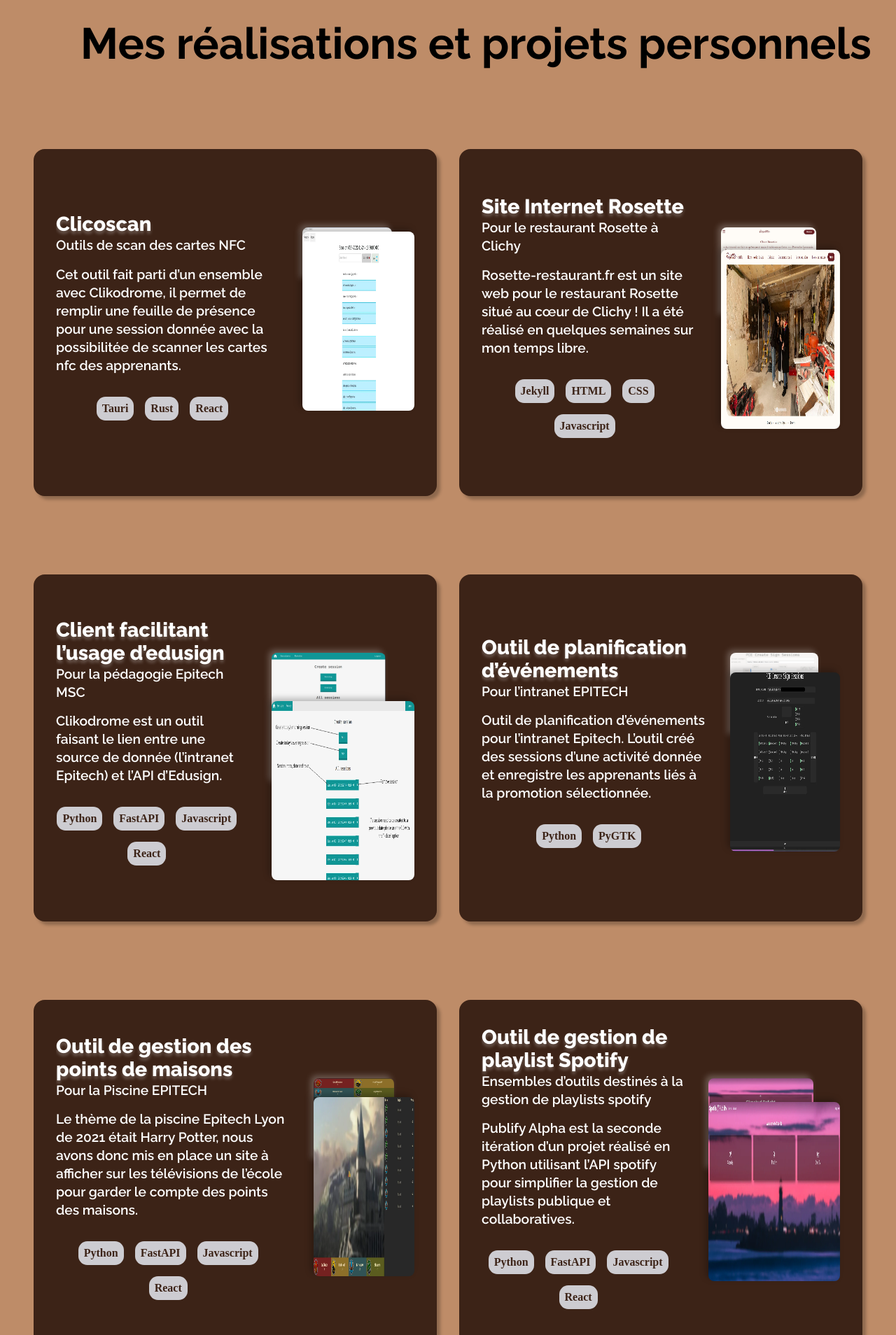
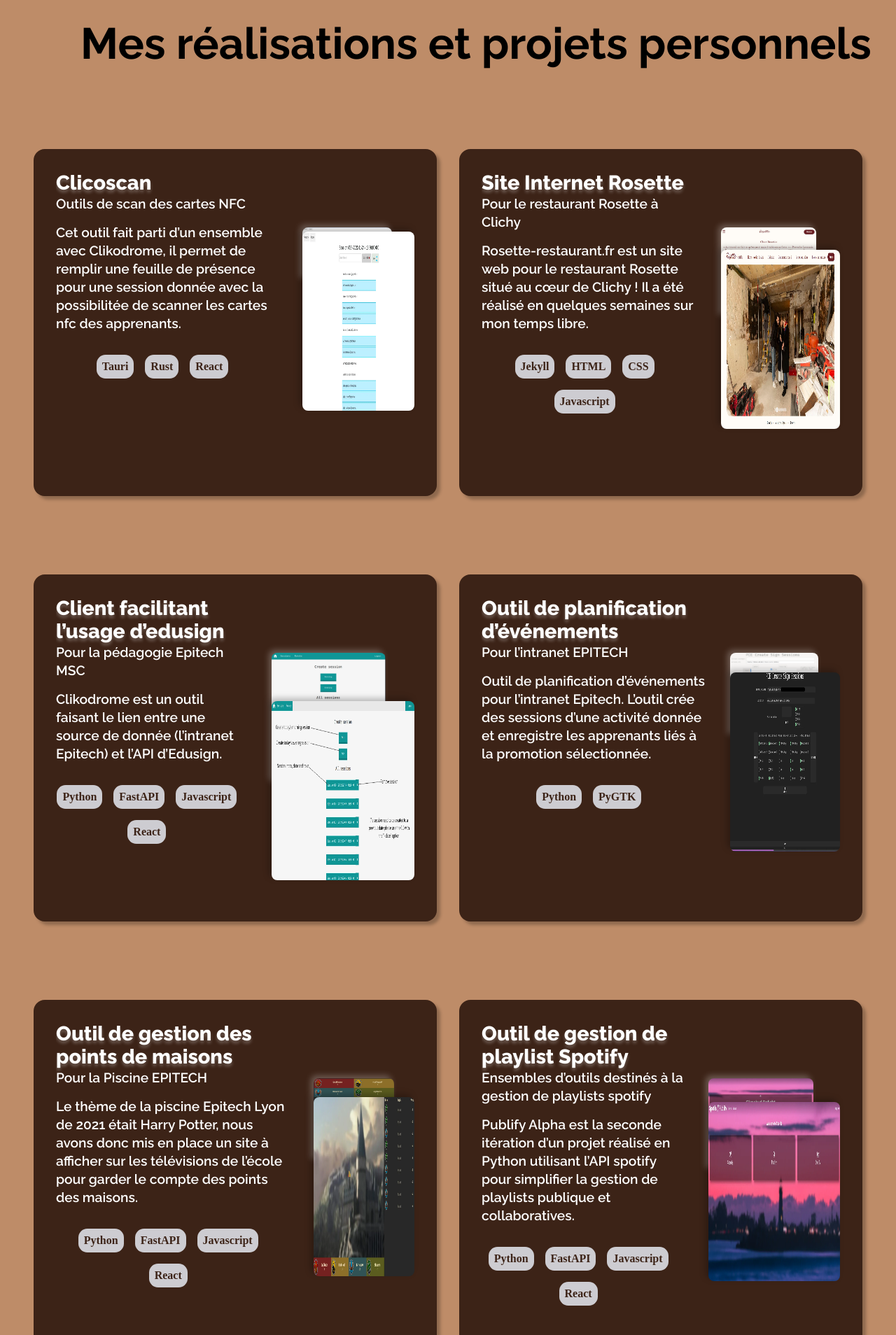
Before and after one commit to JulienAldon/Portfolio, a Jekyll site: the page built from index.markdown, in a window 1280 px wide. Shown: the part 1821-3729 px from the top of the page at 70% size. Built offline with Jekyll 4.4.1, drawn with Linux system fonts in a browser that asks for light colours; nearby versions of some CDN libraries.

```diff
--- a/Gemfile
+++ b/Gemfile
@@ -7,7 +7,8 @@ source "https://rubygems.org"
 #
 # This will help ensure the proper Jekyll version is running.
 # Happy Jekylling!
-gem "jekyll", "~> 4.2.2"
+gem "json"
+gem "jekyll"
 # This is the default theme for new Jekyll sites. You may change this to anything you like.
 gem "minima", "~> 2.5"
 # If you want to use GitHub Pages, remove the "gem "jekyll"" above and
--- a/_posts/2022-11-04-EpitechEventPlanner.markdown
+++ b/_posts/2022-11-04-EpitechEventPlanner.markdown
@@ -1,56 +1,60 @@
 ---
-permalink:      /epitecheventplanner
-layout:         project
-title:          "Epitech Event Planner"
-date:           2022-01-12
-description:    "Outil de planification de session pour l'intranet Epitech. L'outil créé des sessions d'une activité donnée et enregistre les apprenants liés à la promotion sélectionnée. EEplanner sert à simplifier la planification des événements en masse pour les activités d'émargement. L'outil s'inscrit dans le processus d'émargement d'Epitech MSC."
+permalink: /epitecheventplanner
+layout: project
+title: "Epitech Event Planner"
+date: 2022-01-12
+description: "Outil de planification de session pour l'intranet Epitech. L'outil crée des sessions d'une activité donnée et enregistre les apprenants liés à la promotion sélectionnée. EEplanner sert à simplifier la planification des événements en masse pour les activités d'émargement. L'outil s'inscrit dans le processus d'émargement d'Epitech MSC."
 
 images:
-    - img: "/assets/images/ressources/EventPlanner/EventPlannerLight.webp"
-      alt: "Vue principale du logiciel avec GTK."
-    - img: "/assets/images/ressources/EventPlanner/EventPlannerEnCour.webp"
-      alt: "Une barre de chargement se remplit au fur et à mesure de la réalisation des tâches."
-    - img: "/assets/images/ressources/EventPlanner/EventPlannerError.webp"
-      alt: "Certaines erreurs peuvent survenir durant l'utilisation de l'outil."
-    - img: "/assets/images/ressources/EventPlanner/EventPlannerFinished.webp"
-      alt: "Une fois le travail termniné, l'application."
+  - img: "/assets/images/ressources/EventPlanner/EventPlannerLight.webp"
+    alt: "Vue principale du logiciel avec GTK."
+  - img: "/assets/images/ressources/EventPlanner/EventPlannerEnCour.webp"
+    alt: "Une barre de chargement se remplit au fur et à mesure de la réalisation des tâches."
+  - img: "/assets/images/ressources/EventPlanner/EventPlannerError.webp"
+    alt: "Certaines erreurs peuvent survenir durant l'utilisation de l'outil."
+  - img: "/assets/images/ressources/EventPlanner/EventPlannerFinished.webp"
+    alt: "Une fois le travail termniné, l'application."
 
 technos:
-    - tech: "Python"
-      url: "https://www.python.org/"
-    - tech: "PyGTK"
-      url: "https://wiki.python.org/moin/PyGtk"
+  - tech: "Python"
+    url: "https://www.python.org/"
+  - tech: "PyGTK"
+    url: "https://wiki.python.org/moin/PyGtk"
 
 homepages:
-    - url: "https://github.com/JulienAldon/EpitechEventPlanner"
-      alt: "Lien vers le github"
-      icon: "fab fa-github"
+  - url: "https://github.com/JulienAldon/EpitechEventPlanner"
+    alt: "Lien vers le github"
+    icon: "fab fa-github"
 
 made-by: "Réalisé par <a rel='author' target='_blank' href='https://github.com/JulienAldon'>Julien Aldon</a>"
 
 excerpt_separator: <!--more-->
 google-seo-data-markup: |
-    <script type="application/ld+json">
-    {
-        "@context": "https://schema.org",
-        "@type": "Article",
-        "headline": "Epitech Event Planner",
-        "image": "https://julien.aldon.fr/assets/images/ressources/EventPlanner/EventPlannerVue.webp",
-        "author": {
-            "@type": "Person",
-            "name": "Julien Aldon",
-            "url": "https://julien.aldon.fr"
-        },
-        "description": "Outil de planification de session pour l'intranet Epitech. L'outil créé des sessions d'une activité donnée et enregistre les apprenants liés à la promotion sélectionnée. EEplanner sert à simplifier la planification des événements en masse pour les activités d'émargement. L'outil s'inscrit dans le processus d'émargement d'Epitech MSC."
-    }
-    </script>
+  <script type="application/ld+json">
+  {
+      "@context": "https://schema.org",
+      "@type": "Article",
+      "headline": "Epitech Event Planner",
+      "image": "https://julien.aldon.fr/assets/images/ressources/EventPlanner/EventPlannerVue.webp",
+      "author": {
+          "@type": "Person",
+          "name": "Julien Aldon",
+          "url": "https://julien.aldon.fr"
+      },
+      "description": "Outil de planification de session pour l'intranet Epitech. L'outil crée des sessions d'une activité donnée et enregistre les apprenants liés à la promotion sélectionnée. EEplanner sert à simplifier la planification des événements en masse pour les activités d'émargement. L'outil s'inscrit dans le processus d'émargement d'Epitech MSC."
+  }
+  </script>
 color: dark-chocolate
+---
 
----
 # Outil de planification d'événements
+
 ## Pour l'intranet EPITECH
-Outil de planification d'événements pour l'intranet Epitech. L'outil créé des sessions d'une activité donnée et enregistre les apprenants liés à la promotion sélectionnée.
+
+Outil de planification d'événements pour l'intranet Epitech. L'outil crée des sessions d'une activité donnée et enregistre les apprenants liés à la promotion sélectionnée.
+
 <!--more-->
+
 EEplanner sert à simplifier la planification des événements en masse pour les activités d'émargement. L'outil s'inscrit dans le processus d'émargement d'Epitech MSC.
 EEplanner fait partie des 3 outils servant au suivi des présences MSC, il automatise l'instanciation et l'inscription des promotions aux activités d'émargement. Etoken & L'intranet Epitech : sert à scanner les cartes apprenant et stocker le statut de présence des apprenants. Clikodrome : récupère le statut de présence des apprenants depuis l'intranet et demande à l'API Edusign d'envoyer les mails de présence.
 
--- a/assets/css/main.css
+++ b/assets/css/main.css
@@ -3,13 +3,12 @@
 }
 
 body {
-    background-color: #BE8C68;
+  background-color: #be8c68;
   margin: 0px;
-
 }
 
 a {
-    color: #F5F5F5;
+  color: #f5f5f5;
   text-decoration: none;
 }
 
@@ -29,7 +28,7 @@ a {
 .presentation {
   margin-left: 20%;
   margin-right: 20%;
-    margin-top:5rem;
+  margin-top: 5rem;
   display: flex;
   flex-flow: column;
   padding-bottom: 3rem;
@@ -44,7 +43,7 @@ a {
 .presentation p.selected {
   display: flex;
   opacity: 1;
-    font-family: 'Raleway';
+  font-family: "Raleway";
   font-style: normal;
   font-weight: 500;
   font-size: 1.3rem;
@@ -56,7 +55,7 @@ a {
 
 .presentation span {
   display: inline-flex;
-    border: 3px solid #CDCCD1;
+  border: 3px solid #cdccd1;
   box-shadow: 0px 4px 4px rgba(0, 0, 0, 0.25);
 }
 
@@ -76,25 +75,24 @@ a {
   padding-bottom: 1rem;
 }
 
-
 .experiencebox div {
   padding-left: 3rem;
   width: 25rem;
 }
 
 .experiencebox .date {
-    font-family: 'Raleway';
+  font-family: "Raleway";
   font-style: normal;
   font-weight: 600;
   font-size: 1rem;
   line-height: 21px;
-    color: #CDCCD1;
+  color: #cdccd1;
   margin: 0rem;
   width: 10rem;
 }
 
 .experiencebox div .titre {
-    font-family: 'Raleway';
+  font-family: "Raleway";
   font-style: normal;
   font-weight: 700;
   font-size: 1.2rem;
@@ -105,8 +103,7 @@ a {
 }
 
 .experiencebox div .description {
-
-    font-family: 'Raleway';
+  font-family: "Raleway";
   font-style: normal;
   font-weight: 600;
   font-size: 20px;
@@ -116,7 +113,7 @@ a {
 }
 
 .ruler {
-    border: 3px solid #CDCCD1;
+  border: 3px solid #cdccd1;
   box-shadow: 0px 4px 4px rgba(0, 0, 0, 0.25);
   height: 0px;
   width: 10rem;
@@ -136,12 +133,12 @@ a {
   background: none;
   border: none;
   max-width: 70%;
-    font-family: 'Raleway';
+  font-family: "Raleway";
   font-style: normal;
   font-weight: 700;
   font-size: 28px;
   line-height: 33px;
-    color: #CDCCD1;
+  color: #cdccd1;
   margin-bottom: 4rem;
   margin-top: 4rem;
   cursor: pointer;
@@ -164,14 +161,13 @@ a {
   transform: scale(130%) translateX(11%);
 }
 
-.infobox a.selected .ruler{
+.infobox a.selected .ruler {
   border: 3px solid #000000;
-
 }
 
 .chevron {
   font-size: 4rem;
-    color: #CDCCD1;
+  color: #cdccd1;
   display: flex;
   justify-content: center;
   align-items: center;
@@ -179,7 +175,7 @@ a {
 }
 
 .chevron:hover {
-    transform: scale(130%)
+  transform: scale(130%);
 }
 
 .profilebox {
@@ -206,35 +202,35 @@ a {
 }
 
 .aboutbox div h1 {
-    font-family: 'Raleway';
+  font-family: "Raleway";
   font-style: normal;
   font-weight: 700;
   font-size: 4rem;
   line-height: 70px;
-    padding:0px;
-    margin:0px;
+  padding: 0px;
+  margin: 0px;
   color: #000000;
 }
 
 .aboutbox div h2 {
-    font-family: 'Raleway';
+  font-family: "Raleway";
   font-style: normal;
   font-weight: 500;
   font-size: 1.8rem;
-    padding:0px;
-    margin:0px;
+  padding: 0px;
+  margin: 0px;
   line-height: 33px;
   color: #000000;
 }
 
 .aboutbox div p {
-    font-family: 'Raleway';
+  font-family: "Raleway";
   font-style: normal;
   font-weight: 500;
   font-size: 1.5rem;
   line-height: 33px;
-    padding:0px;
-    margin:0px;
+  padding: 0px;
+  margin: 0px;
 }
 
 .iconbox {
@@ -255,17 +251,17 @@ a {
   justify-content: center;
   align-items: center;
   cursor: pointer;
-    border: 5px solid #CDCCD1;
+  border: 5px solid #cdccd1;
   border-radius: 1rem;
 }
 
 .iconLink:before {
   content: "";
   position: absolute;
-    width:80px;
-    height:80px;
-    background:#3C2317;
-    transform:translateY(4rem) rotate(0deg);
+  width: 80px;
+  height: 80px;
+  background: #3c2317;
+  transform: translateY(4rem) rotate(0deg);
   animation: fillout 2s;
   border-radius: 40%;
   z-index: -1;
@@ -284,7 +280,7 @@ a {
 }
 
 .project-title {
-    font-family: 'Raleway';
+  font-family: "Raleway";
   font-style: normal;
   font-weight: 700;
   font-size: 3.9rem;
@@ -328,7 +324,7 @@ a {
   margin-bottom: 3rem;
 }
 
-#projets div a:nth-child(2n+1) {
+#projets div a:nth-child(2n + 1) {
   margin-left: 0rem;
   margin-right: 1rem;
   margin-top: 4rem;
@@ -336,34 +332,34 @@ a {
 }
 
 #projets div a .projecttext h1 {
-    font-family: 'Raleway';
+  font-family: "Raleway";
   font-style: normal;
   font-weight: 800;
   font-size: 1.8rem;
   line-height: 33px;
-    color: #FFFFFF;
+  color: #ffffff;
   text-shadow: 0px 4px 4px rgba(255, 255, 255, 0.25);
   margin: 0rem;
 }
 
 #projets div a .projecttext h2 {
-    font-family: 'Raleway';
+  font-family: "Raleway";
   font-style: normal;
   font-weight: 600;
   font-size: 1.2rem;
   line-height: 26px;
-    color: #FFFFFF;
+  color: #ffffff;
   margin-top: 0rem;
 }
 
 #projets div a .projecttext p {
   margin: 0rem;
-    font-family: 'Raleway';
+  font-family: "Raleway";
   font-style: normal;
   font-weight: 600;
   font-size: 1.2rem;
   line-height: 26px;
-    color: #FFFFFF;
+  color: #ffffff;
 }
 
 #projets div a .projecttext {
@@ -373,6 +369,7 @@ a {
   display: flex;
   flex-direction: column;
   overflow-y: auto;
+  justify-content: flex-start;
 }
 
 #projets div a .imgHeader {
@@ -385,7 +382,6 @@ a {
   top: 5rem;
   max-height: 55%;
 }
-
 
 #projets div a .secondImg {
   filter: drop-shadow(-4px -4px 4px rgba(0, 0, 0, 0.25));
@@ -406,27 +402,27 @@ a {
 
 #projets div a .projecttext .techno-link {
   text-decoration: none;
-    color: #3C2317;
-    background-color: #CDCCD1;
-    border: #CDCCD1;
+  color: #3c2317;
+  background-color: #cdccd1;
+  border: #cdccd1;
   padding: 0.5rem;
   border-radius: 0.8rem;
   font-weight: 700;
-    transition: transform .2s; /* Animation */
+  transition: transform 0.2s; /* Animation */
   width: auto;
   margin-right: 1rem;
   margin-bottom: 1rem;
   max-height: 1.5rem;
 }
 
-.text-box{
+.text-box {
   display: inline-block;
   position: relative;
   top: 11%;
   left: 73%;
 }
 
-.text-box h2{
+.text-box h2 {
   display: inline-block;
   position: absolute;
   top: -100px;
@@ -435,47 +431,46 @@ a {
   animation-timing-function: ease;
 }
 
-.text-box h2:nth-child(1){
+.text-box h2:nth-child(1) {
   animation: rollDown 10s forwards infinite;
 }
 
-.text-box h2:nth-child(2){
+.text-box h2:nth-child(2) {
   animation: rollDown2 10s forwards infinite;
 }
 
-.text-box h2:nth-child(3){
+.text-box h2:nth-child(3) {
   animation: rollDown3 10s forwards infinite;
 }
 
-.text-box h2:nth-child(4){
+.text-box h2:nth-child(4) {
   animation: rollDown4 10s forwards infinite;
 }
 
-.text-box h2:nth-child(5){
+.text-box h2:nth-child(5) {
   animation: rollDown5 10s forwards infinite;
 }
 
-.text-box h2:nth-child(6){
+.text-box h2:nth-child(6) {
   animation: rollDown6 10s forwards infinite;
 }
 
-
 @keyframes rollDown {
-	0%{
+  0% {
     top: -100px;
     transform: rotateX(-90deg);
   }
-	4%{
+  4% {
     top: -74px;
     transform: rotateX(0deg);
     opacity: 1;
   }
-	8%{
+  8% {
     top: -74px;
     transform: rotateX(0deg);
     opacity: 1;
   }
-	12%{
+  12% {
     top: -50px;
     transform: rotateX(30deg);
     opacity: 0;
@@ -483,21 +478,21 @@ a {
 }
 
 @keyframes rollDown2 {
-	16%{
+  16% {
     top: -100px;
     transform: rotateX(-90deg);
   }
-	20%{
+  20% {
     top: -74px;
     transform: rotateX(0deg);
     opacity: 1;
   }
-	24%{
+  24% {
     top: -74px;
     transform: rotateX(0deg);
     opacity: 1;
   }
-	28%{
+  28% {
     top: -50px;
     transform: rotateX(30deg);
     opacity: 0;
@@ -505,21 +500,21 @@ a {
 }
 
 @keyframes rollDown3 {
-	32%{
+  32% {
     top: -100px;
     transform: rotateX(-90deg);
   }
-	36%{
+  36% {
     top: -74px;
     transform: rotateX(0deg);
     opacity: 1;
   }
-	40%{
+  40% {
     top: -74px;
     transform: rotateX(0deg);
     opacity: 1;
   }
-	44%{
+  44% {
     top: -50px;
     transform: rotateX(30deg);
     opacity: 0;
@@ -527,21 +522,21 @@ a {
 }
 
 @keyframes rollDown4 {
-	48%{
+  48% {
     top: -100px;
     transform: rotateX(-90deg);
   }
-	52%{
+  52% {
     top: -74px;
     transform: rotateX(0deg);
     opacity: 1;
   }
-	56%{
+  56% {
     top: -74px;
     transform: rotateX(0deg);
     opacity: 1;
   }
-	60%{
+  60% {
     top: -50px;
     transform: rotateX(30deg);
     opacity: 0;
@@ -549,21 +544,21 @@ a {
 }
 
 @keyframes rollDown5 {
-	64%{
+  64% {
     top: -100px;
     transform: rotateX(-90deg);
   }
-	68%{
+  68% {
     top: -74px;
     transform: rotateX(0deg);
     opacity: 1;
   }
-	72%{
+  72% {
     top: -74px;
     transform: rotateX(0deg);
     opacity: 1;
   }
-	76%{
+  76% {
     top: -50px;
     transform: rotateX(30deg);
     opacity: 0;
@@ -571,21 +566,21 @@ a {
 }
 
 @keyframes rollDown6 {
-	80%{
+  80% {
     top: -100px;
     transform: rotateX(-90deg);
   }
-	84%{
+  84% {
     top: -74px;
     transform: rotateX(0deg);
     opacity: 1;
   }
-	88%{
+  88% {
     top: -74px;
     transform: rotateX(0deg);
     opacity: 1;
   }
-	92%{
+  92% {
     top: -50px;
     transform: rotateX(30deg);
     opacity: 0;
@@ -594,19 +589,19 @@ a {
 
 @keyframes fillout {
   from {
-        transform:translateY(0rem) rotate(360deg);
+    transform: translateY(0rem) rotate(360deg);
   }
   to {
-        transform:translateY(4rem) rotate(0deg);
+    transform: translateY(4rem) rotate(0deg);
   }
 }
 
 @keyframes fillin {
   0% {
-        transform:translateY(4rem) rotate(0deg);
+    transform: translateY(4rem) rotate(0deg);
   }
   100% {
-        transform:translateY(0rem) rotate(360deg);
+    transform: translateY(0rem) rotate(360deg);
   }
 }
 
@@ -624,7 +619,7 @@ a {
     margin-bottom: 3rem;
   }
 
-    #projets div a:nth-child(2n+1) {
+  #projets div a:nth-child(2n + 1) {
     margin-left: 0rem;
     margin-right: 1rem;
     margin-top: 4rem;
@@ -690,10 +685,9 @@ a {
     display: flex;
     height: unset;
     width: 90vw;
-        padding:5vw;
+    padding: 5vw;
     max-width: unset;
   }
-
 
   #projets div a:nth-child(2n) {
     margin-left: 0rem;
@@ -702,7 +696,7 @@ a {
     margin-bottom: 2rem;
   }
 
-    #projets div a:nth-child(2n+1) {
+  #projets div a:nth-child(2n + 1) {
     margin-left: 0rem;
     margin-right: 0rem;
     margin-top: 2rem;
@@ -731,7 +725,7 @@ a {
     margin-top: 2rem;
     width: 80%;
     display: flex;
-        position:unset;
+    position: unset;
   }
 
   #projets div a .secondImg {
@@ -741,7 +735,7 @@ a {
 }
 
 @media screen and (max-width: 700px) {
-    .text-box{
+  .text-box {
     left: 25%;
     top: 30%;
   }
@@ -771,11 +765,11 @@ a {
 
   .project-title {
     font-size: 2rem;
-        margin:0px;
+    margin: 0px;
     text-align: center;
   }
 
-    #projets div a:nth-child(2n+1) {
+  #projets div a:nth-child(2n + 1) {
     margin-left: 0rem;
     margin-right: 0rem;
     margin-top: 2rem;
@@ -838,7 +832,7 @@ a {
 
   #projets div a .imgHeader {
     max-width: 30%;
-        margin-left:10%;
+    margin-left: 10%;
     position: relative;
     top: -2rem;
     left: 3rem;
@@ -850,7 +844,7 @@ a {
   }
 
   .experiences ul {
-        max-height:65vh;
+    max-height: 65vh;
   }
 
   #pres-textbox {
```
Also changed, not shown: assets/css/project.css (+32 -34 lines). Lines whose indentation alone changed are shown as unchanged.
